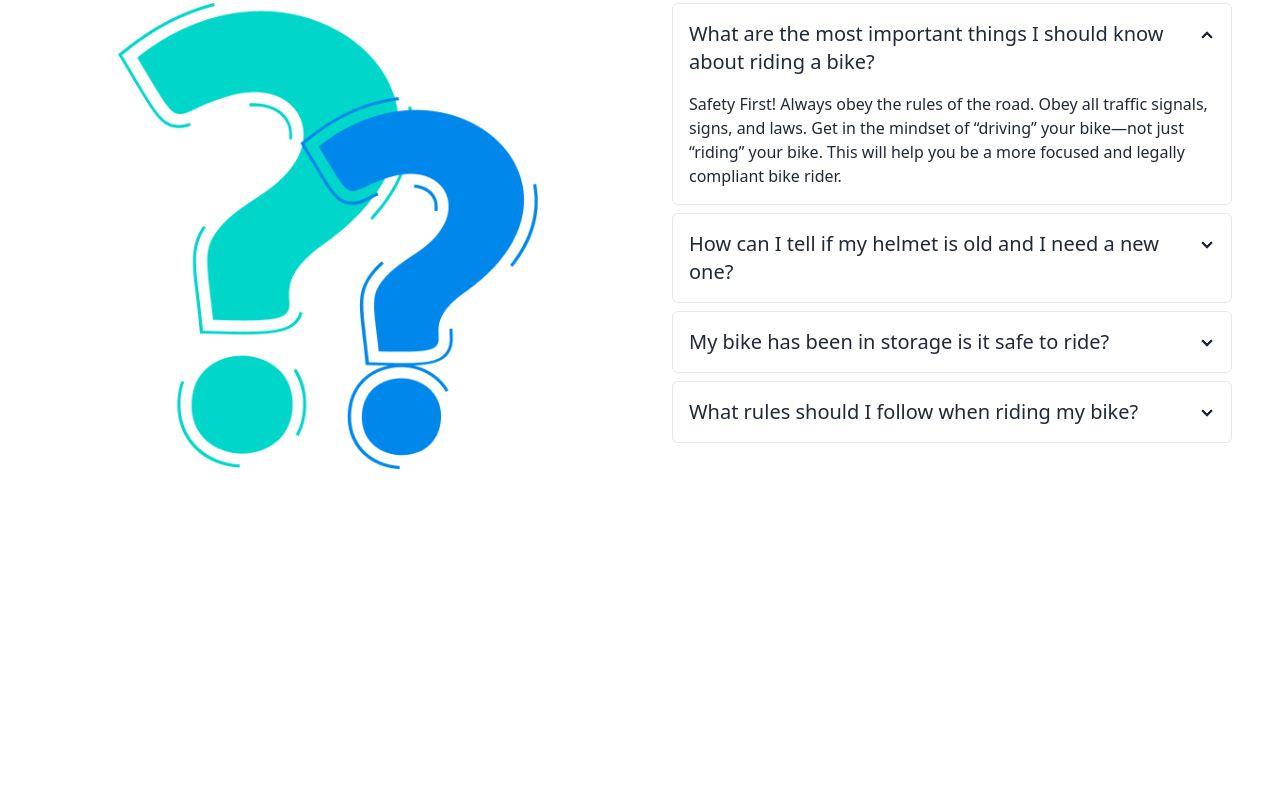
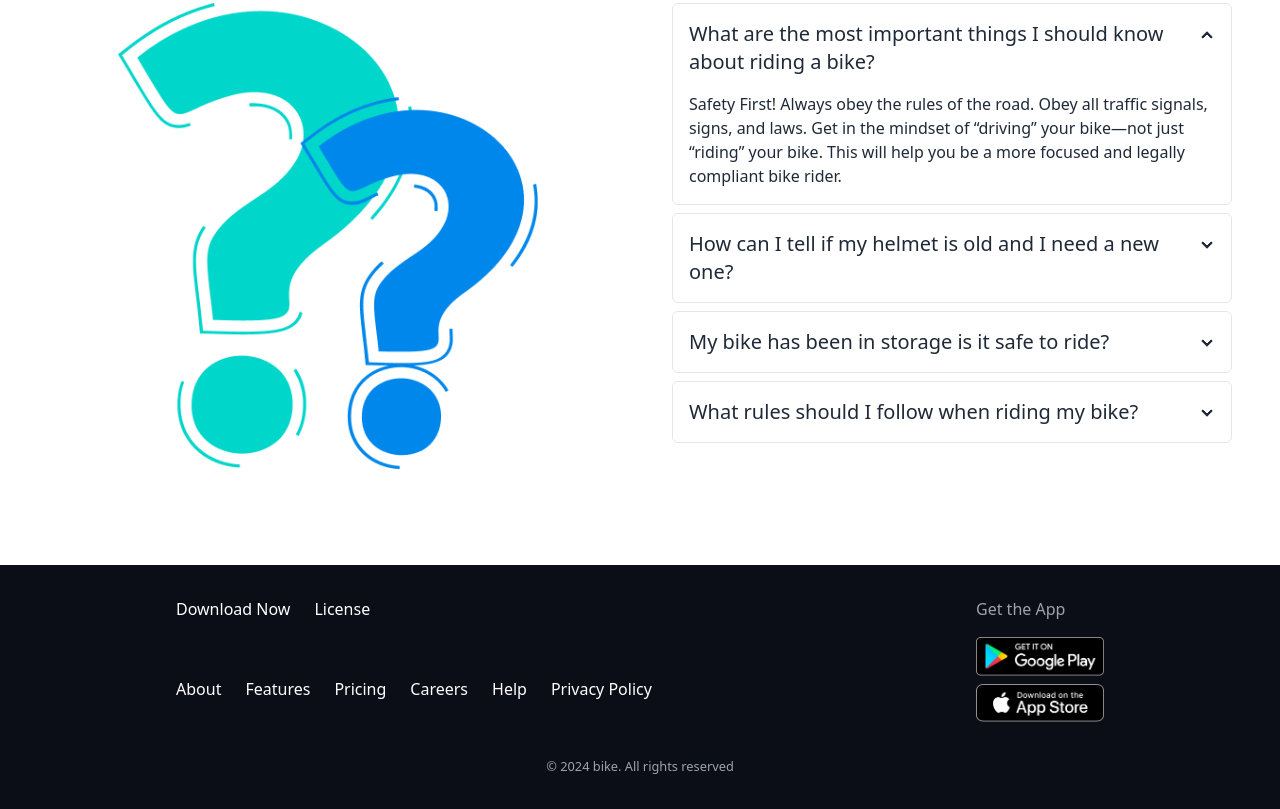
Before and after one commit to dxrahat33/biker-zone-with-DaisyUI, a plain HTML site: page index.html in a window 1280 px wide. Shown: the part 2603-3412 px from the top of the page. Before the commit the page ends 3072 px from the top, so only its background shows below. Drawn offline with nearby package versions, Linux system fonts and the light colour scheme.

Commit message:
footer complete

```diff
--- a/index.html
+++ b/index.html
@@ -25,6 +25,7 @@
               clifford: "#da373d",
               "bike-btn": "#E76F51",
               "caro-bg": "rgba(231, 111, 81, 0.1)",
+              'footer': "rgba(11, 13, 23, 1)",
             },
           },
         },
@@ -426,6 +427,44 @@
       </section>
     </main>
 
-    <footer></footer>
+    <!-- Footer Sections -->
+    <footer class="bg-footer mt-12 md:mt-24">
+      <div class="md:w-3/4 mx-auto px-4 flex justify-between gap-2 py-4 md:py-8">
+        <!-- links -->
+         <div class="">
+          <nav>
+            <ul class="flex-col md:flex md:flex-row gap-6 text-white mb-2">
+              <li>Download Now</li>
+              <li>License</li>
+            </ul>
+          </nav>
+          <br>
+          <br>
+          <nav>
+            <ul class="md:flex flex-col md:flex-row gap-6 text-white mb-6">
+              <li>About</li>
+              <li>Features</li>
+              <li>Pricing</li>
+              <li>Careers</li>
+              <li>Help</li>
+              <li>Privacy Policy</li>
+            </ul>
+          </nav>
+         </div>
+         <!-- icons -->
+          <div class="">
+            <div>
+              <h4 class="text-gray-400">Get the App</h4>
+            </div>
+            <div class="max-w-32 space-y-2 mt-4">
+              <img src="images/others/android.png" alt="">
+              <img src="images/others/ios.png" alt="">
+            </div>
+          </div>
+      </div>
+      <div class="flex justify-center items-center pb-8">
+        <small class="text-gray-400">&copy; 2024 bike. All rights reserved</small>
+      </div>
+    </footer>
   </body>
 </html>
```
